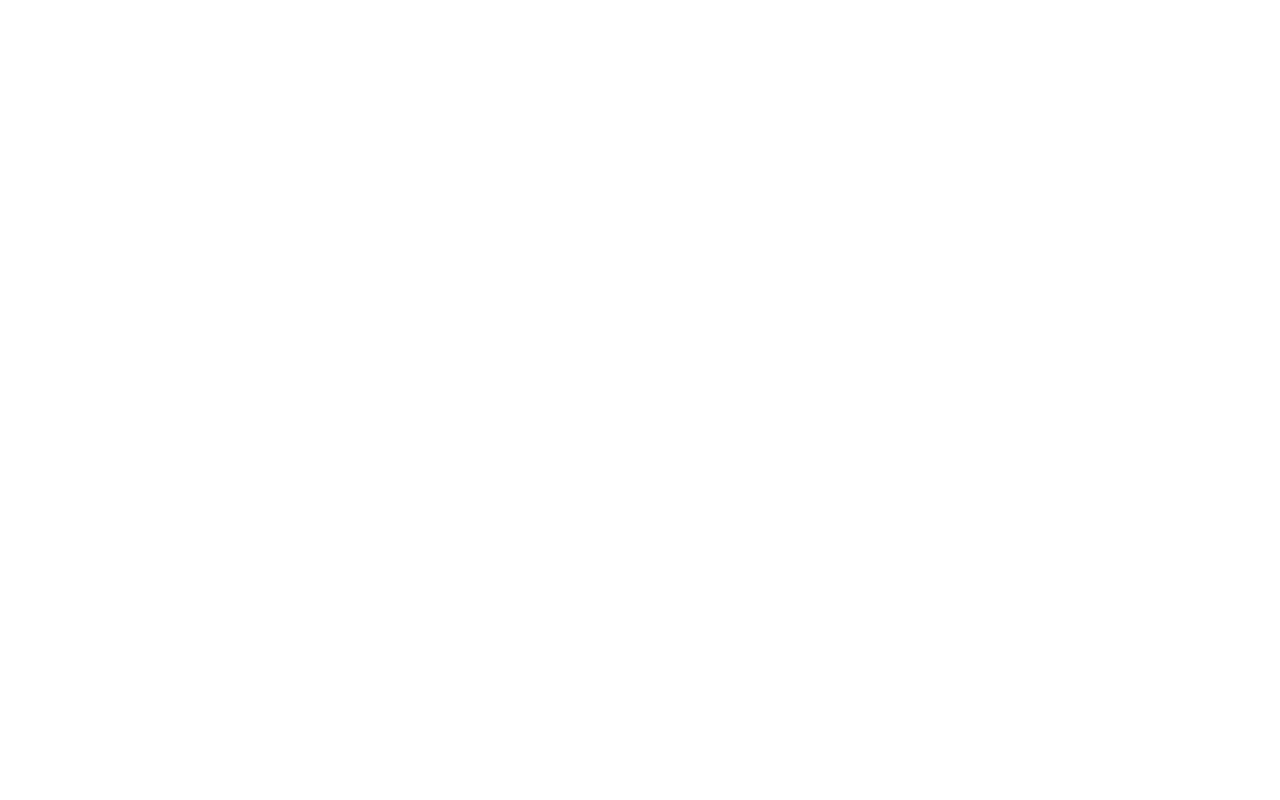
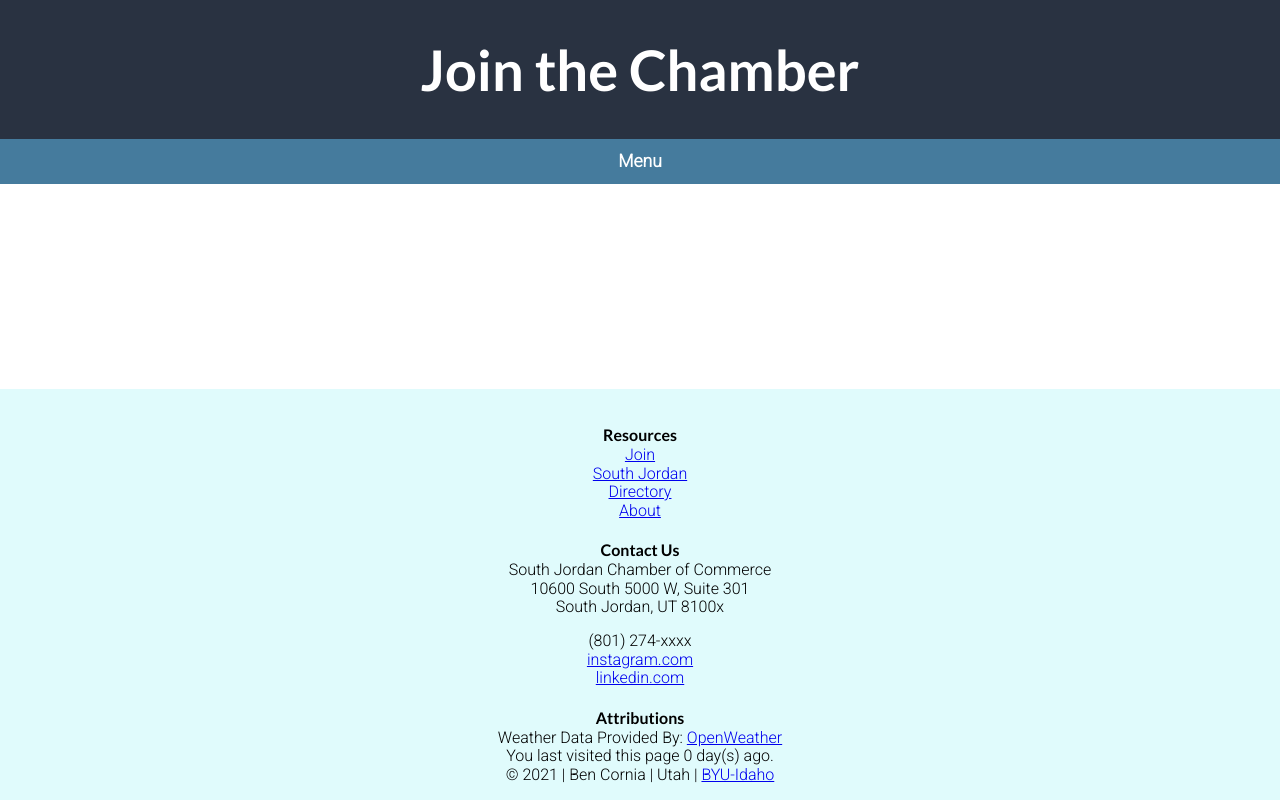
Before and after one commit to corniab/wdd230, a plain HTML site: page chamberOfCommerce/join.html in a window 1280 px wide. Drawn offline with Linux system fonts and the light colour scheme.

Commit message:
finished basic layout of pages with header, footer, and nav

```diff
--- a/chamberOfCommerce/contact.html
+++ b/chamberOfCommerce/contact.html
@@ -0,0 +1,77 @@
+<!DOCTYPE html>
+<html lang="en">
+  <head>
+    <meta charset="UTF-8" />
+    <meta http-equiv="X-UA-Compatible" content="IE=edge" />
+    <meta name="viewport" content="width=device-width, initial-scale=1.0" />
+    <title>Contact</title>
+    <link rel="stylesheet" href="css/normalize.css" />
+    <link rel="stylesheet" href="css/small.css" />
+  </head>
+  <body>
+    <div class="wrapper">
+      <header class="normal-header">
+        <h1>Contact Us</h1>
+        <nav>
+          <ul class="navigation nav-normal">
+            <li>
+              <a class="toggle-nav" href="#">Menu</a>
+            </li>
+            <li><a href="index.html">Home</a></li>
+            <li><a href="south-jordan.html">South Jordan</a></li>
+            <li><a href="join.html">Join</a></li>
+            <li><a href="directory.html">Directory</a></li>
+            <li><a href="contact.html">Contact</a></li>
+          </ul>
+        </nav>
+      </header>
+      <main></main>
+      <footer>
+        <div class="resources">
+          <h4>Resources</h4>
+          <ul>
+            <li><a href="join.html">Join</a></li>
+            <li><a href="south-jordan.html">South Jordan</a></li>
+            <li><a href="directory.html">Directory</a></li>
+            <li><a href="contact.html">About</a></li>
+          </ul>
+        </div>
+        <div class="contact-info">
+          <h4>Contact Us</h4>
+          <ul>
+            <li>South Jordan Chamber of Commerce</li>
+            <li>10600 South 5000 W, Suite 301</li>
+            <li>South Jordan, UT 8100x</li>
+          </ul>
+          <ul class="phone-info">
+            <li>(801) 274-xxxx</li>
+            <li><a href="https://www.instagram.com/">instagram.com</a></li>
+            <li><a href="https://www.linkedin.com/">linkedin.com</a></li>
+          </ul>
+        </div>
+        <div class="copyright">
+          <h4>Attributions</h4>
+          <ul>
+            <li>
+              Weather Data Provided By:
+              <a href="https://openweathermap.org/">OpenWeather</a>
+            </li>
+            <li>
+              You last visited this page <span id="last-visited">0</span> day(s)
+              ago.
+            </li>
+            <li>
+              &copy; <span id="copyright"></span> | Ben Cornia | Utah |
+              <a href="https://www.byui.edu/online" target="_blank"
+                >BYU-Idaho</a
+              >
+            </li>
+          </ul>
+        </div>
+      </footer>
+    </div>
+    <script src="js/date.js"></script>
+    <script src="js/lastvisit.js"></script>
+    <script src="js/nav.js"></script>
+  </body>
+</html>
--- a/chamberOfCommerce/css/small.css
+++ b/chamberOfCommerce/css/small.css
@@ -20,12 +20,15 @@
 * {
   box-sizing: border-box;
 }
-
+html {
+  height: 100%;
+}
 body {
   height: 100%;
   margin: 0;
   padding: 0;
   font-family: var(--font-body);
+  color: var(--font-dark);
 }
 
 section {
@@ -40,9 +43,19 @@ h4 {
   font-family: var(--font-heading);
 }
 
-/*---------------------  HERO MAIN SMALL---------------------*/
+/*---------------------  NORMAL HEADER ---------------------*/
 
-/*---------------------  HEADER ---------------------*/
+.normal-header {
+  background-color: var(--background-dark);
+  text-align: center;
+  color: var(--font-light);
+}
+
+.normal-header h1 {
+  font-size: 3.5rem;
+}
+
+/*---------------------  HERO HEADER ---------------------*/
 
 .hero-image {
   position: relative;
@@ -70,17 +83,16 @@ h4 {
   width: 100%;
   display: grid;
   grid-template-rows: 0fr 6fr 1fr;
+  color: var(--font-light);
 }
 
 .hero-title {
-  color: var(--font-light);
   display: flex;
   flex-direction: column;
   align-items: center;
 }
 
 .hero-title :nth-child(1) {
-  margin-top: 0.5rem;
   font-size: 3.5rem;
   margin-bottom: -1rem;
 }
@@ -102,6 +114,12 @@ h4 {
   margin: 0.5em;
 }
 
+/*---------------------  WRAPPER ---------------------*/
+.wrapper {
+  min-height: 100%;
+  display: grid;
+  grid-template-rows: auto 1fr auto;
+}
 /*---------------------  NAV ---------------------*/
 nav {
   width: 100%;
@@ -144,4 +162,29 @@ nav ul {
   text-decoration: underline;
 }
 
+.nav-normal {
+  background-color: var(--accent-2);
+}
+
 /*---------------------  FOOTER ---------------------*/
+footer {
+  background-color: var(--background-light);
+  display: flex;
+  flex-direction: column;
+  text-align: center;
+  padding: 1rem;
+}
+
+footer h4 {
+  margin-bottom: 0.1rem;
+}
+
+footer ul {
+  margin: 0;
+  list-style: none;
+  padding: 0;
+}
+
+.phone-info {
+  margin-top: 1rem;
+}
--- a/chamberOfCommerce/join.html
+++ b/chamberOfCommerce/join.html
@@ -0,0 +1,77 @@
+<!DOCTYPE html>
+<html lang="en">
+  <head>
+    <meta charset="UTF-8" />
+    <meta http-equiv="X-UA-Compatible" content="IE=edge" />
+    <meta name="viewport" content="width=device-width, initial-scale=1.0" />
+    <title>Join</title>
+    <link rel="stylesheet" href="css/normalize.css" />
+    <link rel="stylesheet" href="css/small.css" />
+  </head>
+  <body>
+    <div class="wrapper">
+      <header class="normal-header">
+        <h1>Join the Chamber</h1>
+        <nav>
+          <ul class="navigation nav-normal">
+            <li>
+              <a class="toggle-nav" href="#">Menu</a>
+            </li>
+            <li><a href="index.html">Home</a></li>
+            <li><a href="south-jordan.html">South Jordan</a></li>
+            <li><a href="join.html">Join</a></li>
+            <li><a href="directory.html">Directory</a></li>
+            <li><a href="contact.html">Contact</a></li>
+          </ul>
+        </nav>
+      </header>
+      <main></main>
+      <footer>
+        <div class="resources">
+          <h4>Resources</h4>
+          <ul>
+            <li><a href="join.html">Join</a></li>
+            <li><a href="south-jordan.html">South Jordan</a></li>
+            <li><a href="directory.html">Directory</a></li>
+            <li><a href="contact.html">About</a></li>
+          </ul>
+        </div>
+        <div class="contact-info">
+          <h4>Contact Us</h4>
+          <ul>
+            <li>South Jordan Chamber of Commerce</li>
+            <li>10600 South 5000 W, Suite 301</li>
+            <li>South Jordan, UT 8100x</li>
+          </ul>
+          <ul class="phone-info">
+            <li>(801) 274-xxxx</li>
+            <li><a href="https://www.instagram.com/">instagram.com</a></li>
+            <li><a href="https://www.linkedin.com/">linkedin.com</a></li>
+          </ul>
+        </div>
+        <div class="copyright">
+          <h4>Attributions</h4>
+          <ul>
+            <li>
+              Weather Data Provided By:
+              <a href="https://openweathermap.org/">OpenWeather</a>
+            </li>
+            <li>
+              You last visited this page <span id="last-visited">0</span> day(s)
+              ago.
+            </li>
+            <li>
+              &copy; <span id="copyright"></span> | Ben Cornia | Utah |
+              <a href="https://www.byui.edu/online" target="_blank"
+                >BYU-Idaho</a
+              >
+            </li>
+          </ul>
+        </div>
+      </footer>
+    </div>
+    <script src="js/date.js"></script>
+    <script src="js/lastvisit.js"></script>
+    <script src="js/nav.js"></script>
+  </body>
+</html>
```
Also changed, not shown: chamberOfCommerce/directory.html (+77 -0 lines), chamberOfCommerce/index.html (+10 -6 lines), chamberOfCommerce/south-jordan.html (+77 -0 lines).
